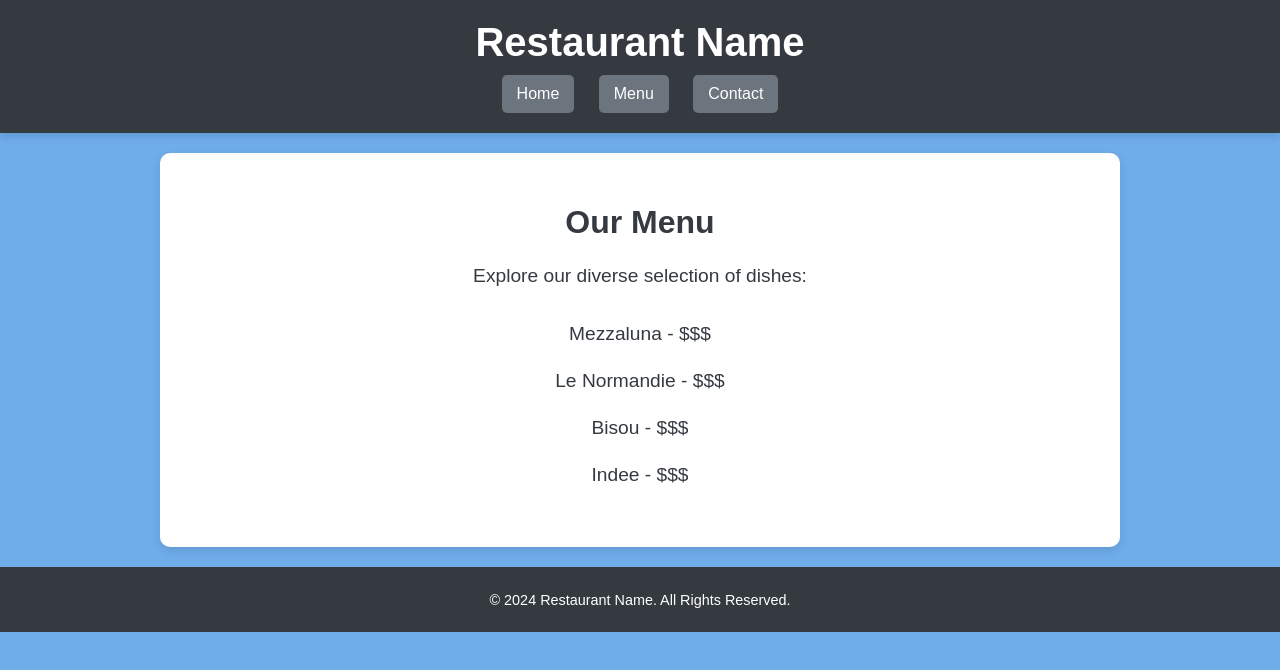
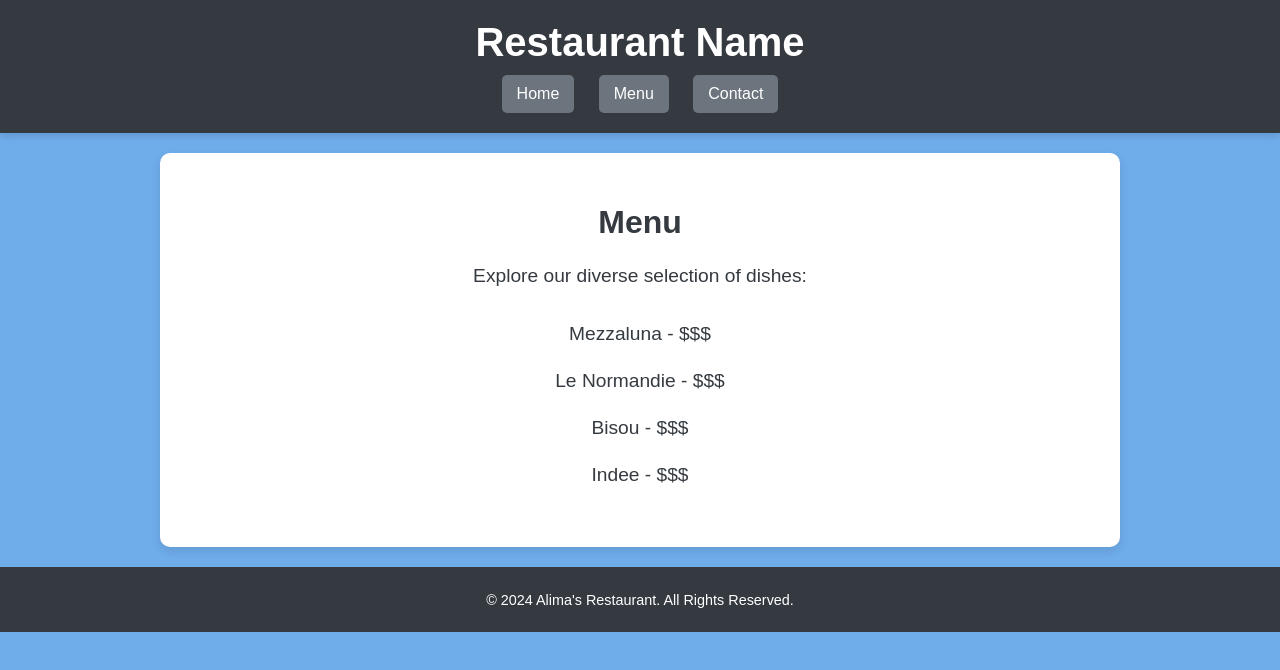
Before and after one commit to KassenkazyAlima/restaurant_page-the-odin, a website built with webpack: page src/template.html in a window 1280 px wide. Both pictures are taken after a click on the button "Menu". Built offline with nearby package versions, Linux system fonts and the light colour scheme.

Commit message:
Updated design

```diff
--- a/src/contact.js
+++ b/src/contact.js
@@ -1,7 +1,7 @@
 export default function loadContact() {
     const contact = document.createElement('div');
     contact.innerHTML = `
-      <h1>Contact Us</h1>
+      <h1>Contacts</h1>
       <p>Email: 230108@astanait.edu.kz</p>
       <p>Phone: +370 663 62 256/p>
     `;
--- a/src/menu.js
+++ b/src/menu.js
@@ -1,7 +1,7 @@
 export default function loadMenu() {
     const menu = document.createElement('div');
     menu.innerHTML = `
-    <h1>Our Menu</h1>
+    <h1>Menu</h1>
     <p>Explore our diverse selection of dishes:</p>
     <ul style="list-style: none; padding: 0;">
       <li>Mezzaluna - $$$</li>
--- a/src/template.html
+++ b/src/template.html
@@ -17,7 +17,7 @@
   </header>
   <div id="content"></div>
   <footer>
-    <p>&copy; 2024 Restaurant Name. All Rights Reserved.</p>
+    <p>&copy; 2024 Alima's Restaurant. All Rights Reserved.</p>
   </footer>
 </body>
 </html>
```
Also changed, not shown: dist/main.js.
